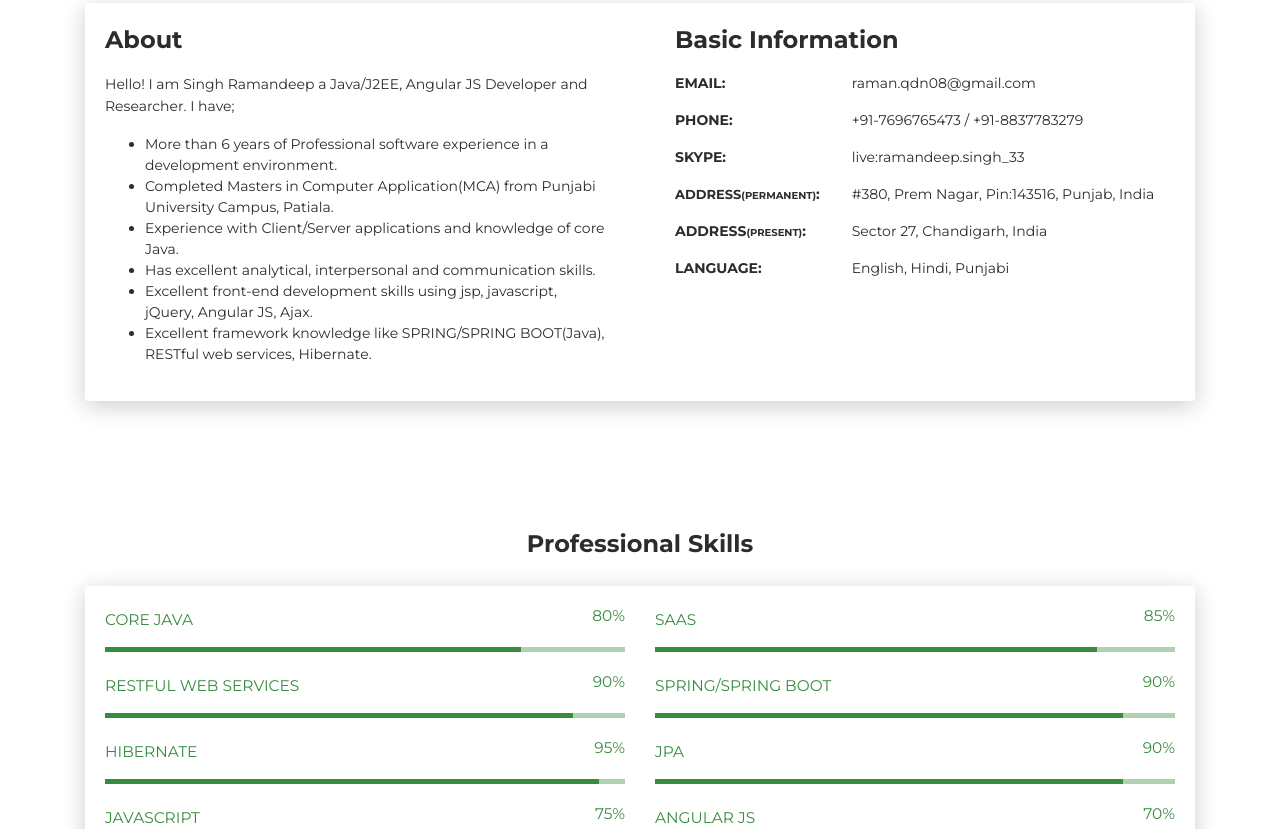
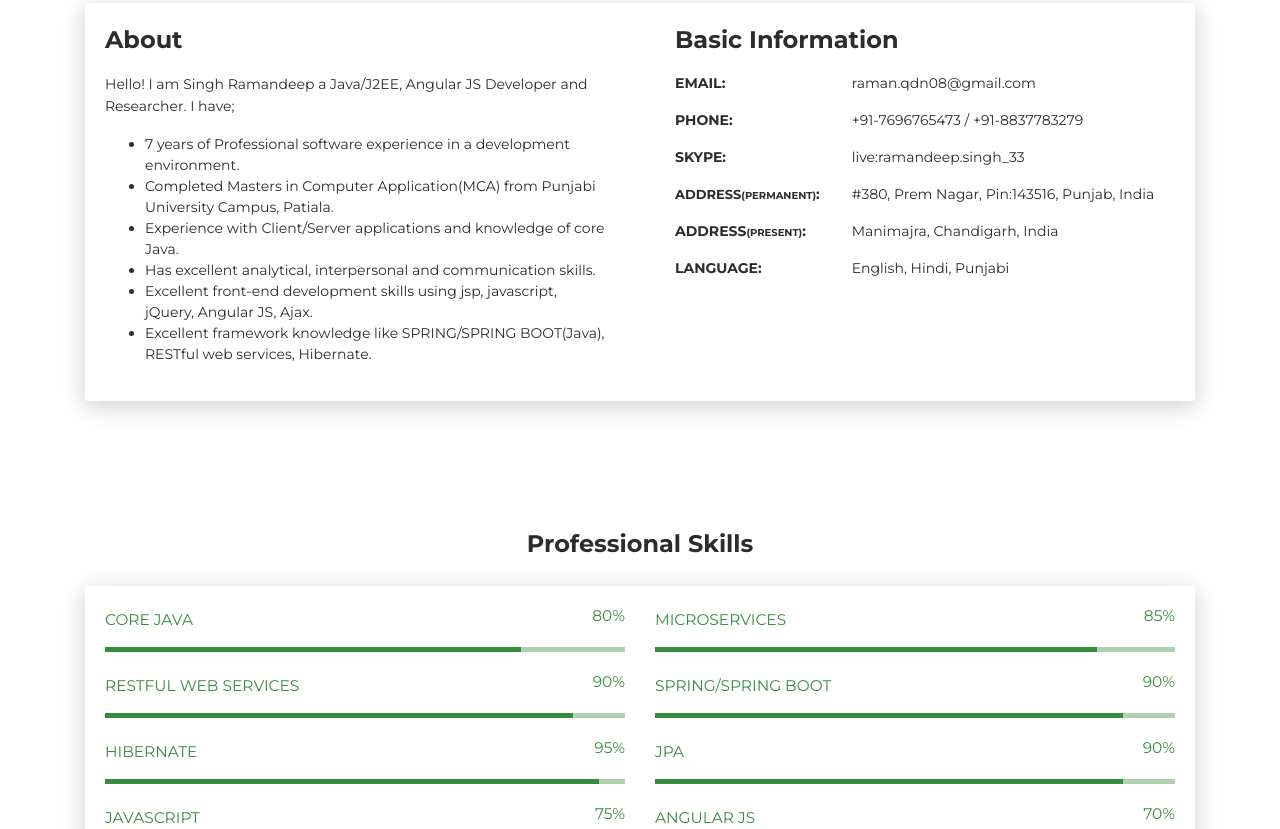
Before and after one commit to ramanqdn/myresume, a plain HTML site: page index.html in a window 1280 px wide. Shown: the part 617-1446 px from the top of the page. Drawn offline with Linux system fonts and the light colour scheme; a web font is replaced by a local one.

Commit message:
Desc updated

```diff
--- a/index.html
+++ b/index.html
@@ -113,7 +113,7 @@
 										Developer and Researcher. I have;</p>
 									<p>
 										<ul>
-										<li>More than 6 years of Professional software experience in a development environment.</li>
+										<li>7 years of Professional software experience in a development environment.</li>
 										<li>Completed Masters in Computer Application(MCA) from Punjabi University Campus, Patiala.</li>
 										<li>Experience with Client/Server applications and knowledge of core Java.</li>
 										<li>Has excellent analytical, interpersonal and communication skills.</li>
@@ -154,7 +154,7 @@
 										<div class="col-sm-4">
 											<strong class="text-uppercase">Address<font size="1">(Present)</font>:</strong>
 										</div>
-										<div class="col-sm-8">Sector 27, Chandigarh, India</div>
+										<div class="col-sm-8">Manimajra, Chandigarh, India</div>
 									</div>
 									<div class="row mt-3">
 										<div class="col-sm-4">
@@ -190,7 +190,7 @@
 								</div>
 								<div class="col-md-6">
 									<div class="progress-container progress-primary">
-										<span class="progress-badge">SAAS</span>
+										<span class="progress-badge">Microservices</span>
 										<div class="progress">
 											<div class="progress-bar progress-bar-primary"
 												data-aos="progress-full" data-aos-offset="10"
```
